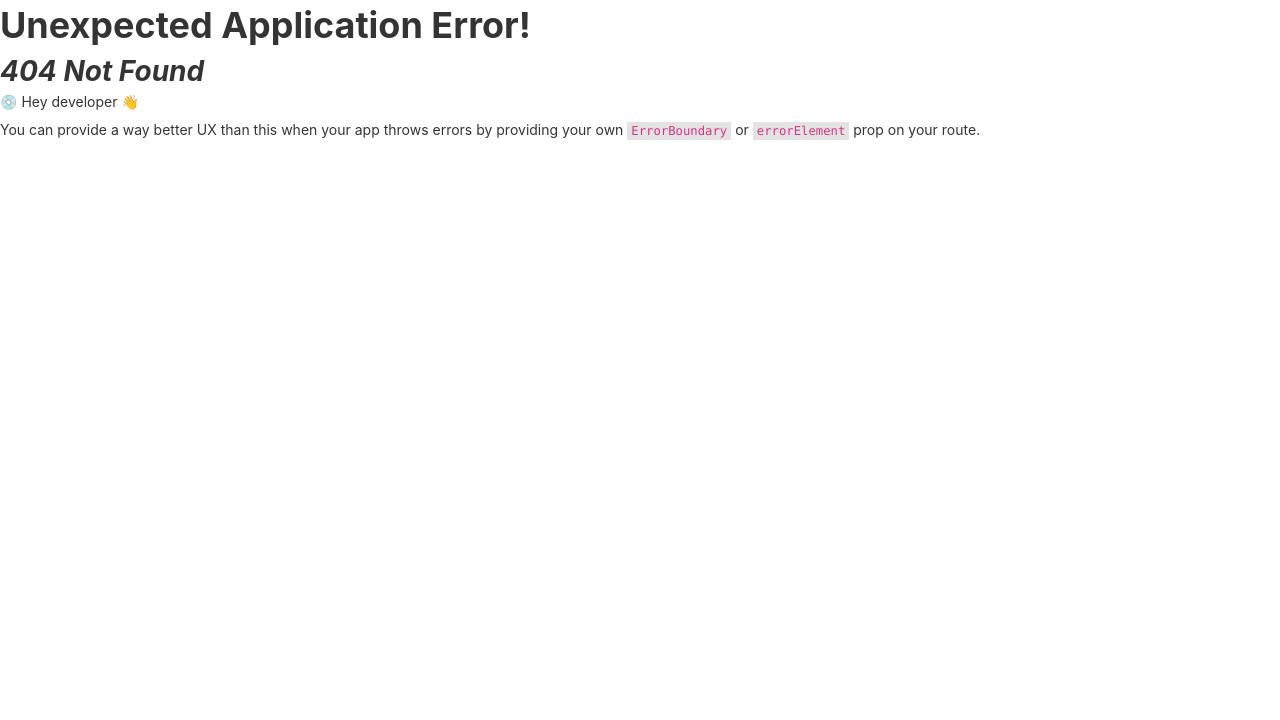
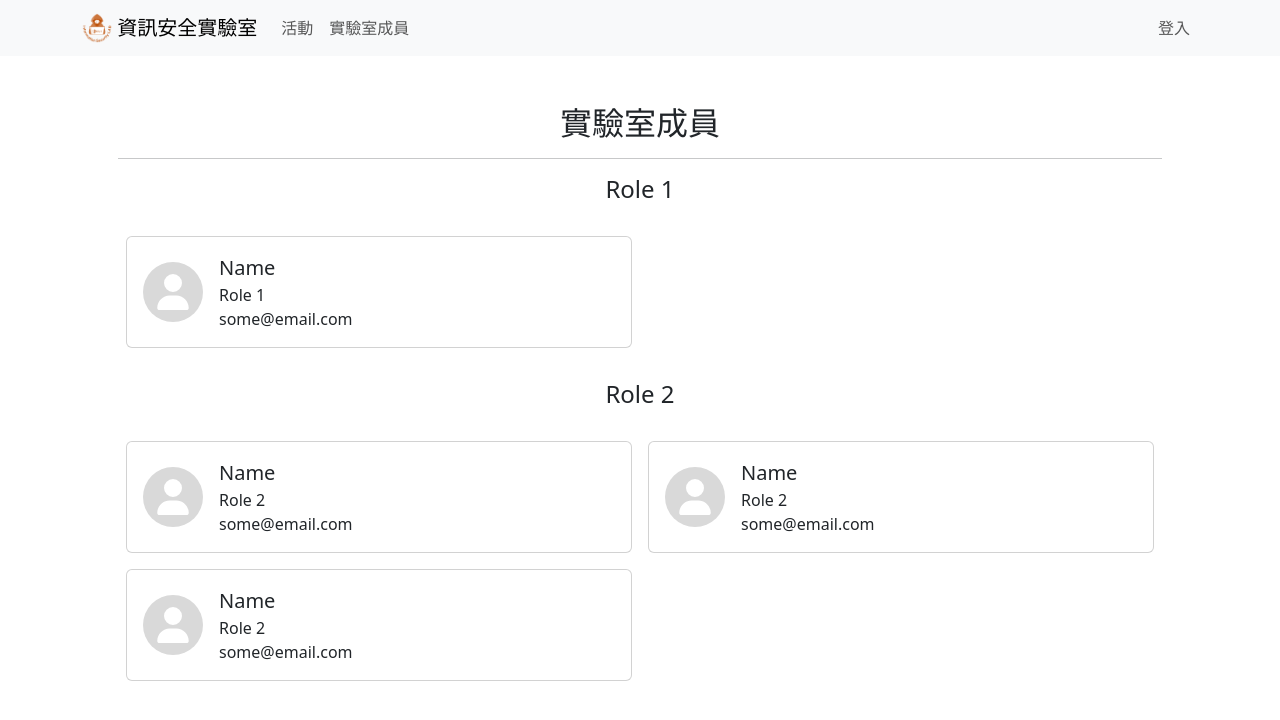
Before and after one commit to is1ab/Paper-Schedule-System, a React (Vite) app in the folder app/: page /Member in a window 1280 px wide. Before the commit this address had no page. Shown: the top 720 px of the page. Built offline with nearby package versions, Linux system fonts and the light colour scheme.

Commit message:
Implement: Member page

```diff
--- a/app/src/main.tsx
+++ b/app/src/main.tsx
@@ -7,11 +7,12 @@ import {
   RouterProvider,
 } from "react-router-dom";
 import "bootstrap/dist/css/bootstrap.min.css"
-import 'rsuite/dist/rsuite.min.css';
+import 'rsuite/dist/rsuite-no-reset.min.css';
 import RootLayout from './layout/RootLayout.tsx';
 import Home from './page/Home.tsx';
 import Login from './page/Login.tsx';
 import Event from './page/Event.tsx';
+import Member from './page/Member.tsx';
 
 const router = createBrowserRouter(
   createRoutesFromElements(
@@ -19,6 +20,7 @@ const router = createBrowserRouter(
       <Route path="/" element={<Home/>} />
       <Route path="/Login" element={<Login/>}></Route>
       <Route path="/Event" element={<Event/>}></Route>
+      <Route path="/Member" element={<Member/>}></Route>
     </Route>
   )
 );
--- /dev/null
+++ b/app/src/page/Member.tsx
@@ -0,0 +1,71 @@
+import { Card, Container } from "react-bootstrap";
+import { Avatar } from "rsuite";
+
+function Member(){
+    return (
+        <Container className="p-5 text-center">
+            <h2>實驗室成員</h2>
+            <hr></hr>
+            <div className="pb-4 d-flex flex-column gap-3">
+                <h4>Role 1</h4>
+                <div className="d-flex flex-row" style={{flexWrap: "wrap"}}>
+                    <div className="w-50 p-2">
+                        <Card className="p-3 d-flex flex-row gap-3">
+                            <div className="d-flex flex-column">
+                                <Avatar size="lg" className="my-auto" circle></Avatar>
+                            </div>
+                            <div className="d-flex flex-column text-start">
+                                <span className="fs-5 font-bold">Name</span>
+                                <span>Role 1</span>
+                                <span>some@email.com</span>
+                            </div>
+                        </Card>
+                    </div>
+                </div>
+            </div>
+            <div className="pb-4 d-flex flex-column gap-3">
+                <h4>Role 2</h4>
+                <div className="d-flex flex-row" style={{flexWrap: "wrap"}}>
+                    <div className="w-50 p-2">
+                        <Card className="p-3 d-flex flex-row gap-3">
+                            <div className="d-flex flex-column">
+                                <Avatar size="lg" className="my-auto" circle></Avatar>
+                            </div>
+                            <div className="d-flex flex-column text-start">
+                                <span className="fs-5 font-bold">Name</span>
+                                <span>Role 2</span>
+                                <span>some@email.com</span>
+                            </div>
+                        </Card>
+                    </div>
+                    <div className="w-50 p-2">
+                        <Card className="p-3 d-flex flex-row gap-3">
+                            <div className="d-flex flex-column">
+                                <Avatar size="lg" className="my-auto" circle></Avatar>
+                            </div>
+                            <div className="d-flex flex-column text-start">
+                                <span className="fs-5 font-bold">Name</span>
+                                <span>Role 2</span>
+                                <span>some@email.com</span>
+                            </div>
+                        </Card>
+                    </div>
+                    <div className="w-50 p-2">
+                        <Card className="p-3 d-flex flex-row gap-3">
+                            <div className="d-flex flex-column">
+                                <Avatar size="lg" className="my-auto" circle></Avatar>
+                            </div>
+                            <div className="d-flex flex-column text-start">
+                                <span className="fs-5 font-bold">Name</span>
+                                <span>Role 2</span>
+                                <span>some@email.com</span>
+                            </div>
+                        </Card>
+                    </div>
+                </div>
+            </div>
+        </Container>
+    )
+}
+
+export default Member;
```
